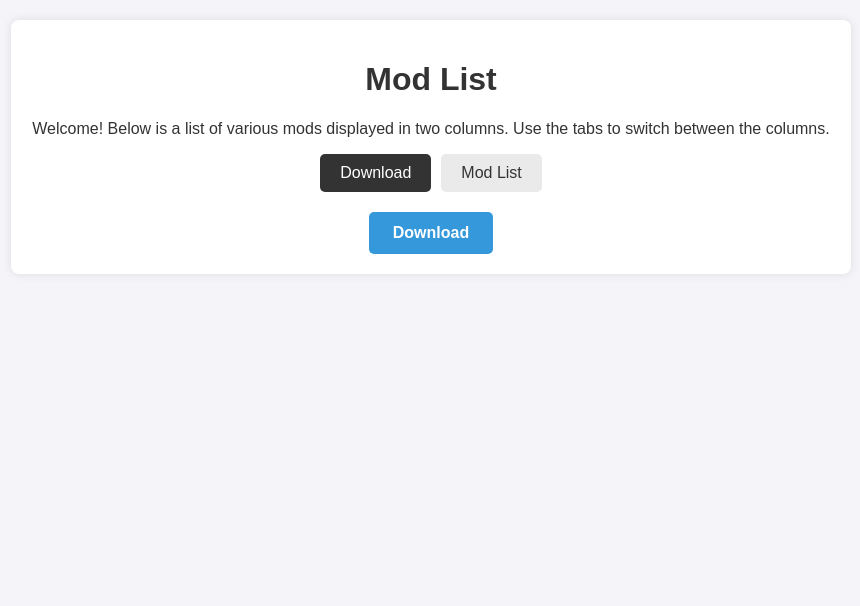
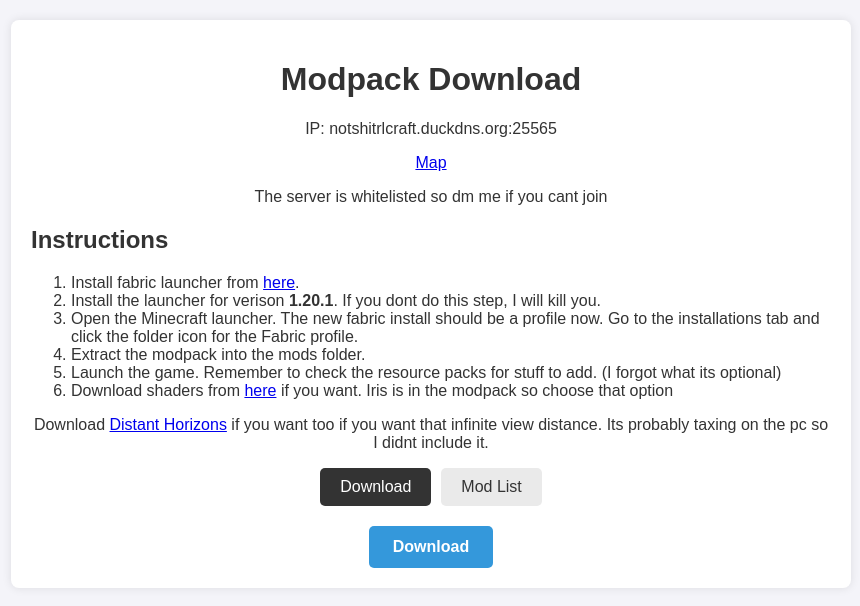
Before and after one commit to UnexpectedFactorial/modpack, a plain HTML site: page index.html in a window 1280 px wide. Shown: the whole page, without its empty margins (209-1069 px from the left). Drawn offline with Linux system fonts and the light colour scheme.

Commit message:
Updated text

```diff
--- a/index.html
+++ b/index.html
@@ -3,7 +3,7 @@
 <head>
     <meta charset="UTF-8">
     <meta name="viewport" content="width=device-width, initial-scale=1.0">
-    <title>Mod List</title>
+    <title>Modpack Download</title>
     <style>
         body {
             font-family: Arial, sans-serif;
@@ -91,8 +91,20 @@
 </head>
 <body>
     <div class="container">
-        <h1>Mod List</h1>
-        <p>Welcome! Below is a list of various mods displayed in two columns. Use the tabs to switch between the columns.</p>
+        <h1>Modpack Download</h1>
+        <p>IP: notshitrlcraft.duckdns.org:25565</p>
+        <p><a href="http://notshitrlcraft.duckdns.org:8100">Map</a></p>
+        <p>The server is whitelisted so dm me if you cant join</p>
+        <h2>Instructions</h2>
+        <ol>
+            <li> Install fabric launcher from <a href="https://fabricmc.net/use/installer/">here</a>.</li>
+            <li>Install the launcher for verison <b>1.20.1</b>. If you dont do this step, I will kill you.</li>
+            <li>Open the Minecraft launcher. The new fabric install should be a profile now. Go to the installations tab and click the folder icon for the Fabric profile.</li>
+            <li>Extract the modpack into the mods folder.</li>
+            <li>Launch the game. Remember to check the resource packs for stuff to add. (I forgot what its optional)</li>
+            <li>Download shaders from <a href="https://modrinth.com/shaders">here</a> if you want. Iris is in the modpack so choose that option</li>
+        </ol>
+        <p>Download <a href="https://modrinth.com/mod/distanthorizons">Distant Horizons</a> if you want too if you want that infinite view distance. Its probably taxing on the pc so I didnt include it.</p>
         <div class="tabs">
             <div class="tab active" id="tab1" onclick="showTab(1)">Download</div>
             <div class="tab" id="tab2" onclick="showTab(2)">Mod List</div>
```
